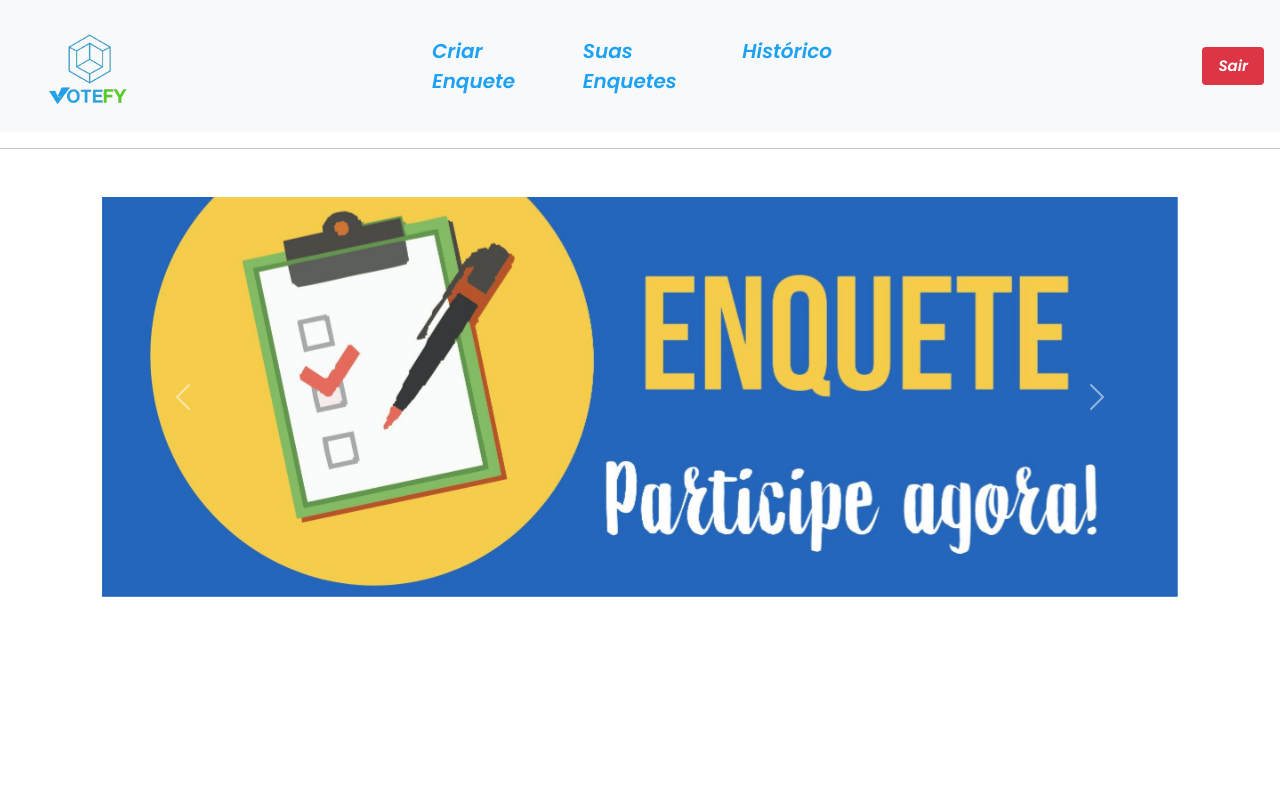
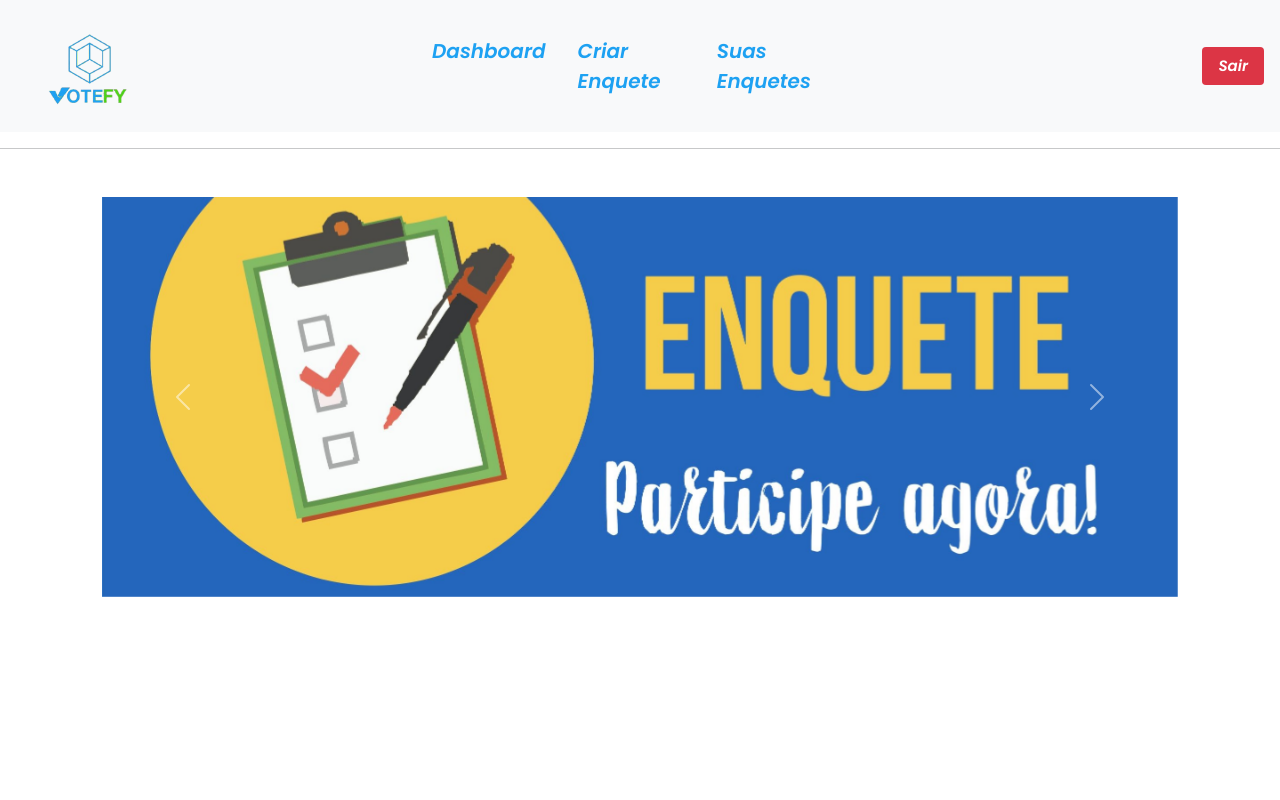
Before and after one commit to epicestudar/Votefy, a Next.js app in the folder plataforma_de_enquetes/: page / in a window 1280 px wide. Shown: the top 800 px of the page. Built offline with nearby package versions, Linux system fonts and the light colour scheme; sample sign-in values are in the browser's storage.

Commit message:
arrumando estilização

```diff
--- a/plataforma_de_enquetes/app/components/Header.js
+++ b/plataforma_de_enquetes/app/components/Header.js
@@ -28,6 +28,10 @@ export default function Header() {
     router.push("/usuario_enquetes");
   };
 
+  const dashboardEnquetes = () => {
+    router.push("/enquetes")
+  };
+
   return (
     <header className={styles.header}>
       <div className={styles.logo}>
@@ -40,6 +44,17 @@ export default function Header() {
         {isLoggedIn ? (
           <>
             <a
+              href="/dashboard-enquetes"
+              title="Dashboard"
+              className={styles.link}
+              onClick={(e) => {
+                e.preventDefault();
+                dashboardEnquetes();
+              }}
+            >
+              Dashboard
+            </a>
+            <a
               href="/criar-enquete"
               title="Criar Enquete"
               className={styles.link}
@@ -50,19 +65,11 @@ export default function Header() {
             >
               Criar Enquete
             </a>
-            <a
-              href="/enquetes-usuario"
-              title="Suas Enquetes"
-              className={styles.link}
-              onClick={(e) => {
-                e.preventDefault();
-                enquetesDoUsuario();
-              }}
-            >
+            <a href="/enquetes-usuario" title="Suas Enquetes" className={styles.link} onClick={(e) => {
+              e.preventDefault();
+              enquetesDoUsuario();
+            }}>
               Suas Enquetes
-            </a>
-            <a href="/historico" title="Histórico" className={styles.link}>
-              Histórico
             </a>
           </>
         ) : (
--- a/plataforma_de_enquetes/app/register/page.js
+++ b/plataforma_de_enquetes/app/register/page.js
@@ -15,6 +15,8 @@ export default function Register() {
   const [isSubmitting, setIsSubmitting] = useState(false); // Estado para controlar o efeito de carregamento
   const [showRedirectMessage, setShowRedirectMessage] = useState(false);
   const router = useRouter();
+
+  // davizao esteve aqui
 
   const handleRegister = async (e) => {
     e.preventDefault();
@@ -84,7 +86,7 @@ export default function Register() {
               />
               <input
                 type="text"
-                placeholder="Foto de Perfil (URL)"
+                placeholder="Foto de Perfil - URL (Opcional)"
                 value={fotoDePerfil}
                 onChange={(e) => setFotoDePerfil(e.target.value)}
                 disabled={isSubmitting}
```
Also changed, not shown: plataforma_de_enquetes/app/styles/enquetes.module.css (+6 -1 lines).
